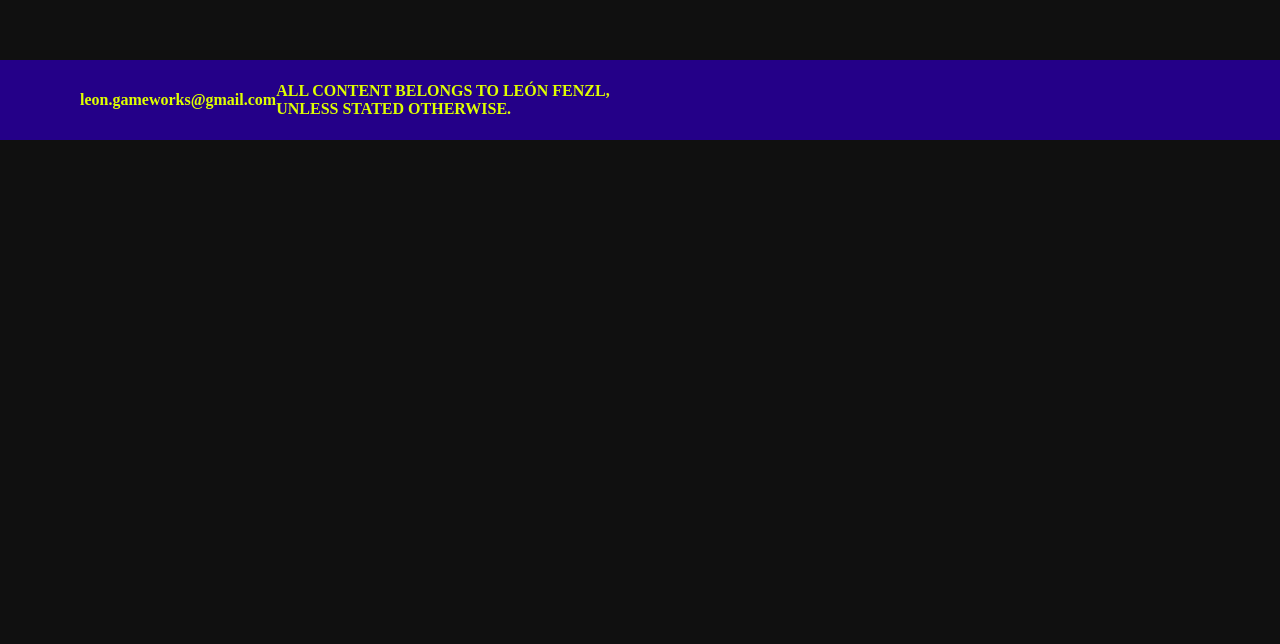
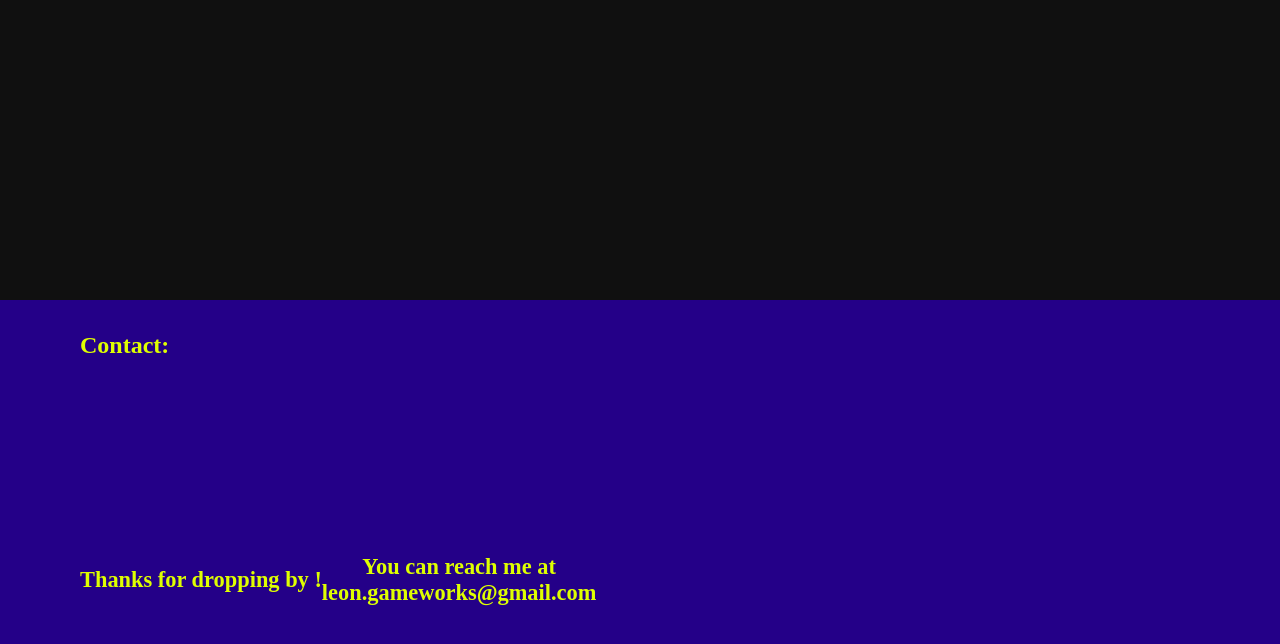
Before and after one commit to leon-fenzl/portfolio, a React (Create React App) app: page / in a window 1280 px wide. Shown: the part 2100-2744 px from the top of the page. Before the commit the page ends 2240 px from the top, so only its background shows below. Built offline with nearby package versions, Linux system fonts and the light colour scheme.

Commit message:
Update Positions

```diff
--- a/src/App.js
+++ b/src/App.js
@@ -2,7 +2,7 @@ import React from "react";
 import { useState } from "react";
 import Navbar from "./comps/Navbar";
 import Hero from "./comps/Hero";
-import Works from "./comps/Works";
+import Sections from "./comps/Sections";
 import Footer from "./comps/Footer"
 import "./styles/main.css"
 import "./styles/app.css"
@@ -13,9 +13,25 @@ export default function App(){
     <>
       <Navbar className={"flex-grid bg-dark-purple"} id={"navbar"}/>
       <Hero className={"flex-grid text-lime"} id={"hero"}/>
-      <Works className={"flex-grid works bg-dark-purple text-lime"} id={"works"}/>
-      <Works className={"flex-grid works text-lime"} id={"works"}/>
-      <Footer className={"flex-grid bg-dark-purple"} id={"contact"}/>
+      <Sections className={"flex-grid bg-dark-purple text-lime"} id={"about"}>
+        <h1 className="secName">About</h1>
+      </Sections>
+      <Sections className={"flex-grid text-lime"} id={"works"}>
+        <h1 className="secName">Works</h1>
+      </Sections>
+      <Sections className={"flex-grid bg-dark-purple contact text-lime"} id={"contact"}>
+        <h1 className="secName">Contact:</h1>
+        <div className="contact-box">
+          <h1 className="contact-text">
+            <p>{`Thanks for dropping by !`}</p>
+          </h1>
+          <h1 className="contact-text">
+            <p>{`You can reach me at`}</p>
+            <p>{`leon.gameworks@gmail.com`}</p>
+          </h1>
+        </div>
+      </Sections>
+      <Footer className={"flex-grid text-lime"}/>
     </>
   );
 };
--- a/src/comps/Footer.js
+++ b/src/comps/Footer.js
@@ -1,20 +1,17 @@
 import React from "react";
-import portrait from "../images/cpt.png"
 import "../styles/footer.css"
 export default function Footer({className,id}){
   return(
     <footer className={className} id={id}>
       <div className="side1"/>
       <div className="content">
-        <h1 className="footer-text text-lime">
-          {`leon.gameworks@gmail.com`}
+        <h1 className="footer-text">
+          {`All content here presented`}
+          <br/>
+          {`belongs to León Fenzl,`}
+          <br/>
+          {`unless otherwise stated.`}
         </h1>
-        <br/>
-        <p className="footer-text text-lime">
-          {`ALL CONTENT BELONGS TO LEÓN FENZL, `}
-          <br/>
-          {`UNLESS STATED OTHERWISE.`}
-        </p>
       </div>
       <div className="side2"/>
     </footer>
--- a/src/comps/Navbar.js
+++ b/src/comps/Navbar.js
@@ -14,6 +14,7 @@ export default function Navbar({className,textClass,id}){
         <img className="btt-menu" onClick={()=> setShowMenu(!showMenu)} src={menu2} id="close"/>
       </div>
       <div className="mobile-links">
+        <a href="#about" className="mLink links text-lime">About</a>
         <a href="#works" className="mLink links text-lime">Works</a>
         <a href="#contact" className="mLink links text-lime">Contact</a>
       </div>
@@ -24,13 +25,10 @@ export default function Navbar({className,textClass,id}){
     <nav className={className} id={id}>
       <div className="side1"/>
       <div className="content">
-        <div className="nav-parts">
-          <a href="#" className="links title text-lime">León Fenzl</a>
-        </div>
-        <div className="nav-parts ">
-          <a href="#works" className="pc-links links text-lime">Works</a>
-          <a href="#contact" className="pc-links links text-lime">Contact</a>
-        </div>
+        <a href="#" className="links title text-lime"><h1>León Fenzl</h1></a>
+        <a href="#about" className="pc-links links text-lime">About</a>
+        <a href="#works" className="pc-links links text-lime">Works</a>
+        <a href="#contact" className="pc-links links text-lime">Contact</a>
         <img className="btt-menu" onClick={()=> setShowMenu(!showMenu)} src={menu1} id="open"/>
       </div>
       <div className="side2"/>
--- a/src/comps/Works.js
+++ b/src/comps/Sections.js
@@ -1,12 +1,12 @@
 import React from "react";
 import "../styles/hero.css"
 import portrait from "../images/cpt.png"
-export default function Works({className,id}){
+export default function Sections({className,id,children}){
   return(
   <section className={className} id={id}>
     <div className="side1"/>
     <div className="content">
-      <h1 className="secName">Works</h1>
+      {children}
     </div>
     <div className="side2"/>
   </section>
--- a/src/styles/app.css
+++ b/src/styles/app.css
@@ -17,96 +17,12 @@
 }
 section{
   width: 100dvw;
-  height: 90dvh;
+  height: 100dvh;
+}
+#contact{
+  height: 70dvh;
 }
 .secName{
   position: absolute;
   top: 2rem;
 }
-/*
-nav{
-  z-index: 1;
-  position: fixed;
-  width: 100dvw;
-  height: 10dvh;
-  display: flex;
-  justify-content: space-around;
-  align-items: center;
-}
-.links{
-  font-size: calc(75% + 1dvw);
-  text-decoration: none
-}
-.links:hover{
-  color:#B800D8
-}
-.mHolder{
-  position: relative;
-  position: fixed;
-  top: 50%;
-  left: 50%;
-  margin-right: -50%;
-  transform: translate(70%, -50%);
-  width:30%;
-  height: 100%;
-}
-.actual-Menu{
-  display: flex;
-  flex-direction: column;
-  justify-content: space-evenly;
-  align-items: center;
-  height: fill;
-  width: fill;
-}
-
-
-body{
-  position: relative;
-}
-section{
-  width: 100dvw;
-  height: 100dvh;
-}
-.content-grid{
-  display: grid;
-  grid-template-columns: .5fr 4fr .5fr;
-  grid-template-areas: "side1 centr side2";
-}
-#side1{
-  grid-area: side1;
-  background-color: #B800D8;
-}
-#center{
-  grid-area: centr;
-  display: flex;
-  justify-content: center;
-  align-items: center;
-}
-#side2{
-  grid-area: side2;
-  background-color: #B800D8;
-}
-.secName{
-  font-size: calc(100% + 2dvw);
-}
-#portr{
-  width:calc(50% * 0.1em);
-  height: 50%;
-  background-color: #B800D8;
-}
-#hero{
-  position: relative;
-}
-.hello-text{
-  width: 90%;
-  font-size: calc(100% + 1dvw);
-  font-weight: normal;
-  display: flex;
-  flex-direction: column;
-  justify-content: center;
-  align-items: center;
-}
-.areas-text{
-  font-size: calc(100% + 1dvw);
-}
-*/
--- a/src/styles/footer.css
+++ b/src/styles/footer.css
@@ -1,22 +1,39 @@
 @media screen and (max-width: 720px) {
-  footer{
-    .content{
-    display: flex;
-    flex-direction:column;
+  .contact-box{
+    flex-direction: column;
     justify-content: center;
-    align-items: center;}
   }
+}
+
+.contact-box{
+  display: flex;
+  justify-content: space-evenly;
+  align-items: center;
+  width: fill;
+  height: 25%;
 }
 footer{
   bottom: 0;
   width: 100dvw;
-  height: 10dvh;
+  height: 20dvh;
   .content{
-    width: fill;
-    height: fill;
-    justify-content: space-around;
+    justify-content: center;
   }
 }
+.contact-text{
+  font-size: calc(100% + 0.5dvw);
+  display: flex;
+  flex-direction: column;
+  justify-content: center;
+  align-items: center;
+}
 .footer-text{
-  font-size: calc(60% + 0.5dvw);
+  font-size: calc(100% + 0.5dvw);
+  display: flex;
+  flex-direction: column;
+  justify-content: center;
+  align-items: center;
 }
+.obs-text{
+  font-size: calc(80% + 0.5dvw);
+}
--- a/src/styles/navbar.css
+++ b/src/styles/navbar.css
@@ -15,7 +15,7 @@
     flex-direction: column;
     align-items: center;
     height: 100dvh;
-    width: 20dvw;
+    width: 10rem;
   }
   nav{
     font-size: calc(100% + 1dvw);
@@ -54,7 +54,6 @@ nav{
 .links{
   text-decoration: none;
 }
-
 .btt-section{
   width: 100%;
   height: 10dvh;
```
Also changed, not shown: 11 other files (tests, documents, lock files or other folders).
